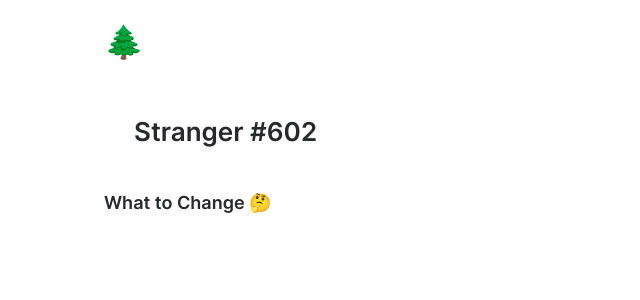
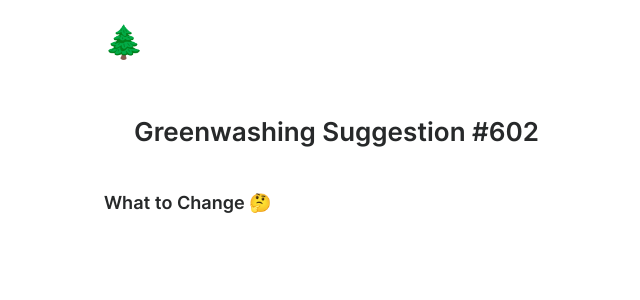
Before and after one commit to WilsonLimSet/GreenWashAIWeb, a Next.js app: page /results in a window 1280 px wide. Shown: the top 300 px of the page, without its empty margins (44-684 px from the left). Built offline with nearby package versions, Linux system fonts and the light colour scheme.

Commit message:
goodnight

```diff
--- a/components/EditOnClick.tsx
+++ b/components/EditOnClick.tsx
@@ -7,7 +7,7 @@ import _ from 'lodash';
 export default function EditOnClick() {
   const [isEditing, setIsEditing] = useState(false);
   const [text, setText] = useState(
-    `Stranger #${Math.ceil(Math.random() * 1000)}`
+    `Greenwashing Suggestion #${Math.ceil(Math.random() * 1000)}`
   );
 
   const editStart = () => setIsEditing(true);
```
